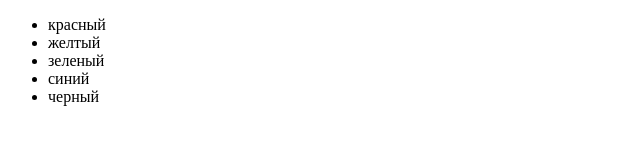
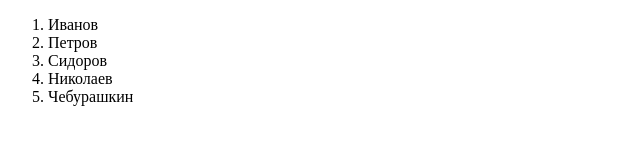
Before and after one commit to CursedHunte/HTML-CSS, a plain HTML site: page index.html in a window 1280 px wide. Shown: the full height of the page, 0-640 px from the left. Drawn offline with Linux system fonts and the light colour scheme.

Commit message:
Задача 3.2

```diff
--- a/index.html
+++ b/index.html
@@ -2,11 +2,12 @@
 <html>
 <head></head>
 <body>
-<ul>
-<li>красный</li>
-<li>желтый</li>
-<li>зеленый</li>
-<li>синий</li>
-<li>черный</li>
+<ol>
+<li>Иванов</li>
+<li>Петров</li>
+<li>Сидоров</li>
+<li>Николаев</li>
+<li>Чебурашкин</li>
+</ol>
 </body>
 </html>
```
